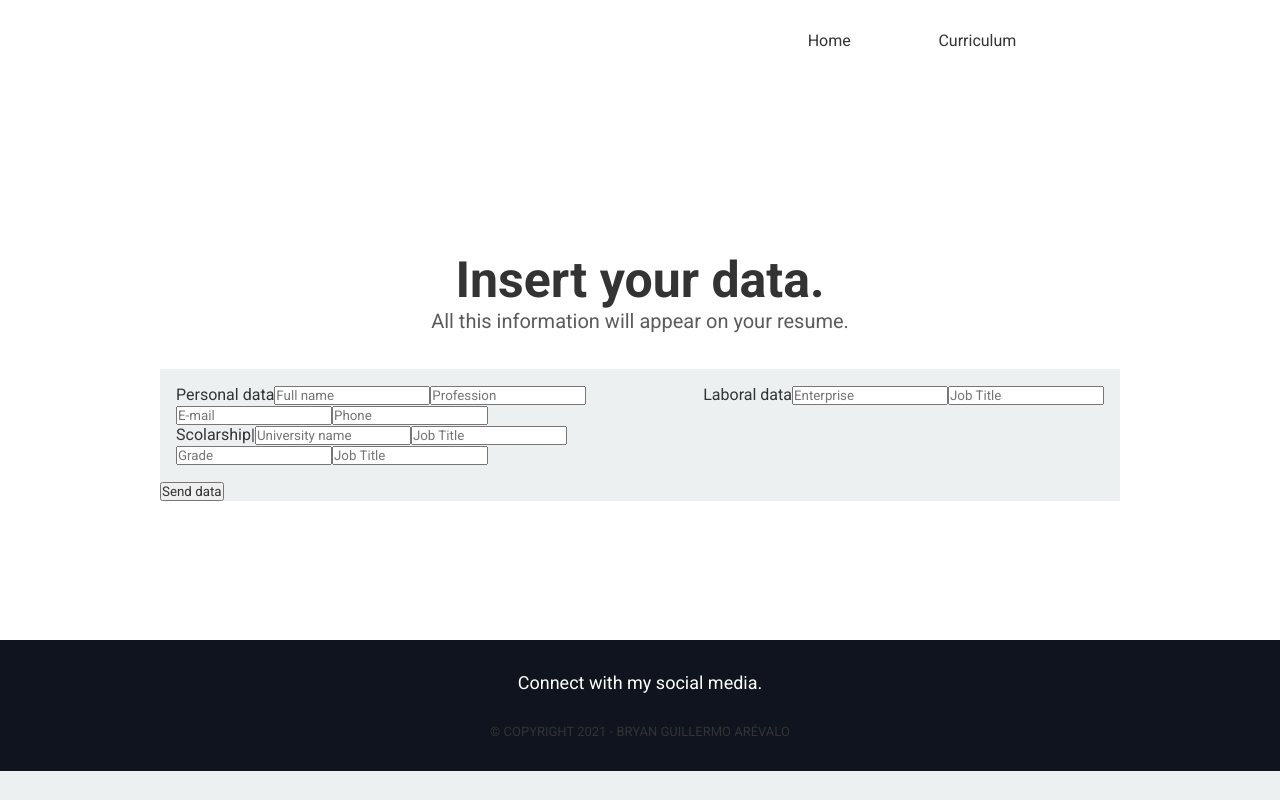
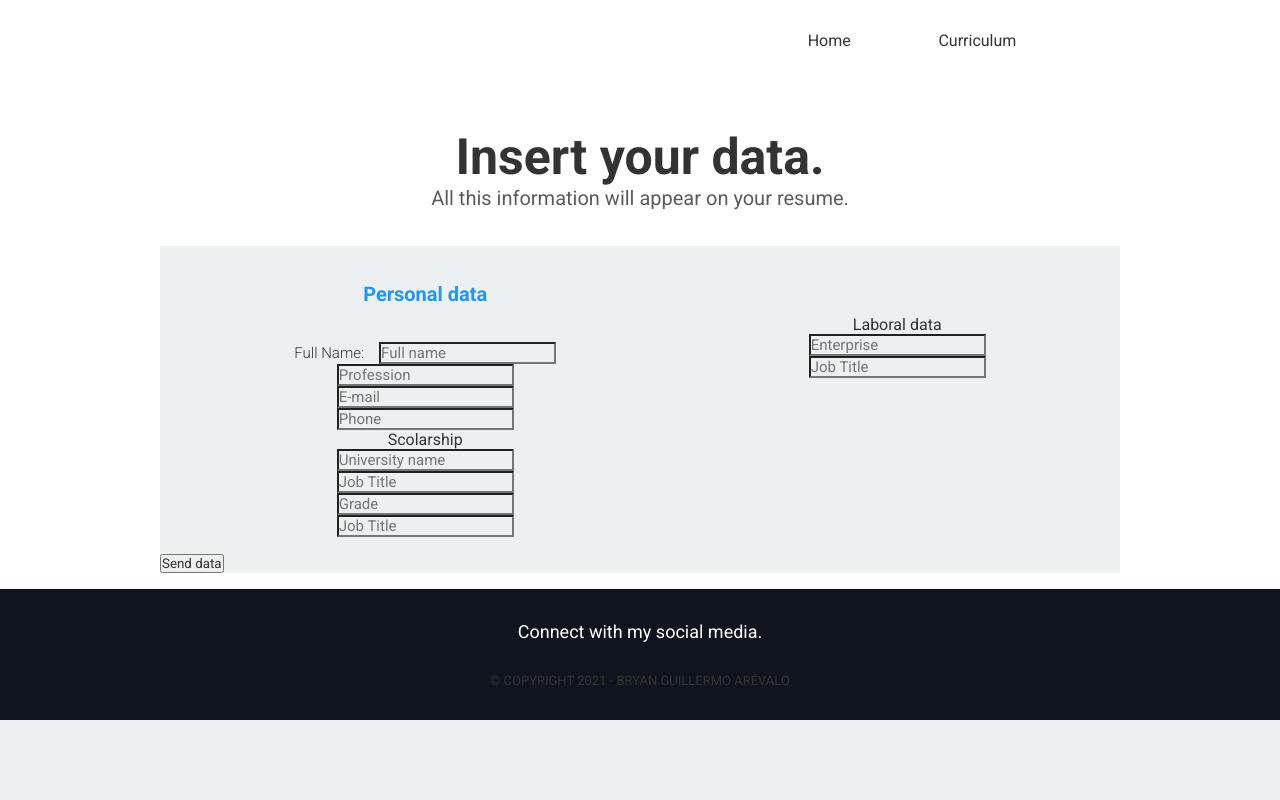
Before and after one commit to ripterdust/Curriculum.Io, a React (Create React App) app: page /app/1 in a window 1280 px wide. Built offline with nearby package versions, Linux system fonts and the light colour scheme; some icons are missing.

Commit message:
Reestructurando el form

```diff
--- a/src/components/AppComponents/CreateForm.js
+++ b/src/components/AppComponents/CreateForm.js
@@ -28,13 +28,16 @@ export const CreateForm = () => {
     return (<form onSubmit={handleSumbit} onChange={handleInputs} action='/'>
             <div className="inputs">
                 <div className="personalData">
-                    <span>Personal data</span>
+                    <span className="sectionTitle">Personal data</span>
                     {/* Name information */}
+                    <div className="inputDiv">
+                        <span className="title">Full Name: </span>
                         <input
                         type="text"
                         name='name'
                         onChange={handleInputs}
                         placeholder="Full name" required />
+                    </div>
                     {/* Profession */}
                     <input type="text"
                     name='profession'
@@ -71,7 +74,7 @@ export const CreateForm = () => {
 
                 <div className="scolarship">
                     <span>Scolarship</span>
-                |<input type="text"
+                    <input type="text"
                     name='university'
                     placeholder="University name"
                     required/>
--- a/src/main.css
+++ b/src/main.css
@@ -498,7 +498,7 @@ nav .content .dropdown:hover .dropdown-content {
   align-items: center;
   flex-direction: column;
   background-color: #fff;
-  height: 70vh;
+  padding: 1em 0;
 }
 .data .text {
   margin-top: 2em;
@@ -525,6 +525,39 @@ nav .content .dropdown:hover .dropdown-content {
   grid-template-columns: auto auto;
   column-gap: 1em;
   padding: 1em;
+}
+.data form .inputs div {
+  display: flex;
+  justify-content: center;
+  align-items: center;
+  flex-direction: column;
+}
+.data form .inputs div .sectionTitle {
+  font-size: 20px;
+  font-weight: 700;
+  text-align: center;
+  padding: 1em 0;
+  height: 10vh;
+  color: #2196f3;
+  position: relative;
+}
+.data form .inputs div input {
+  background-color: #ecf0f1;
+  font-size: 15px;
+}
+.data form .inputs div input:focus {
+  outline: none;
+}
+.data form .inputs .inputDiv {
+  display: flex;
+  justify-content: center;
+  align-items: center;
+  flex-direction: row;
+}
+.data form .inputs .inputDiv span {
+  font-size: 15px;
+  font-weight: 300;
+  margin-right: 1em;
 }
 
 .footer {
--- a/src/main.scss
+++ b/src/main.scss
@@ -589,7 +589,7 @@ nav {
     align-items: center;
     flex-direction: column;
     background-color: #fff;
-    height: 70vh;
+    padding: 1em 0;
     .text{
         margin-top: 2em;
         text-align: center;
@@ -620,6 +620,44 @@ nav {
             grid-template-columns: auto auto;
             column-gap: 1em;
             padding: 1em;
+
+            div{
+                display: flex;
+                justify-content: center;
+                align-items: center;
+                flex-direction: column;
+
+                .sectionTitle{
+                    font-size: 20px;
+                    font-weight: 700;
+                    text-align: center;
+                    padding: 1em 0;
+                    height: 10vh;
+                    color: $LBlue;
+                    position: relative;
+                }
+
+                input{
+                    background-color: $bg;
+                    font-size: 15px;
+
+                    &:focus{
+                        outline: none;
+                    }
+                }
+
+            }
+            .inputDiv{
+                display: flex;
+                justify-content: center;
+                align-items: center;
+                flex-direction: row;
+                span{
+                    font-size: 15px;
+                    font-weight: 300;
+                    margin-right: 1em;
+                }
+            }
 
         }
     }
```
Also changed, not shown: 1 other file (tests, documents, lock files or other folders). Lines whose indentation alone changed are shown as unchanged.
